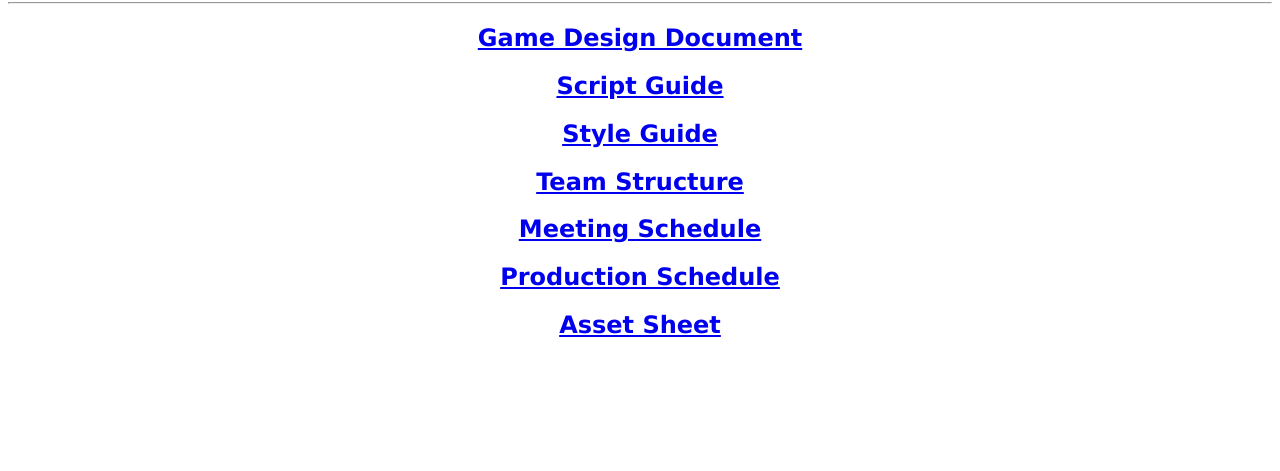
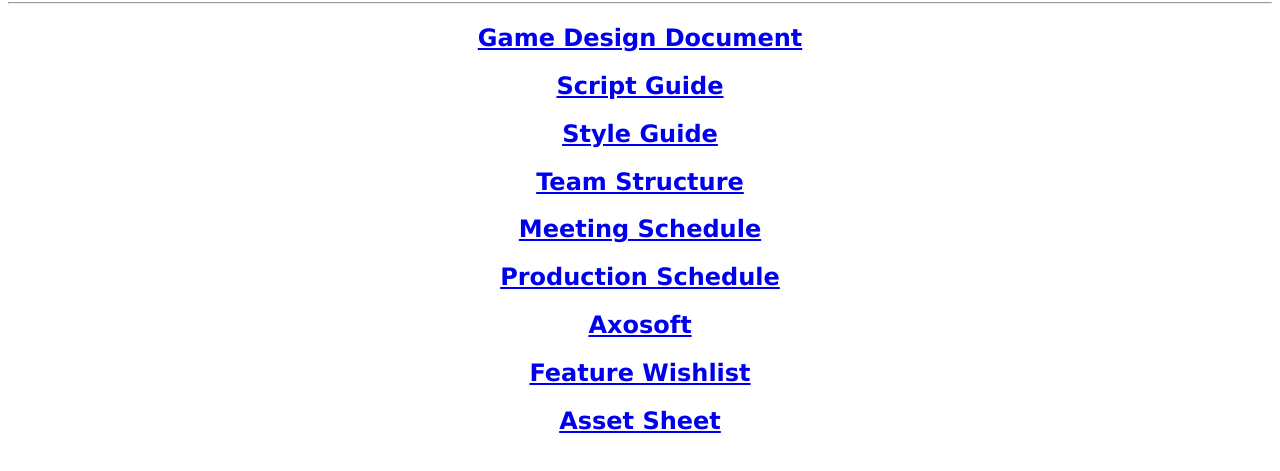
Before and after one commit to AyleeUhn/eksarahn.github.io, a plain HTML site: page index.html in a window 1280 px wide. Shown: the part 177-648 px from the top of the page. Drawn offline with Linux system fonts and the light colour scheme.

Commit message:
Implement Links
Links to Feature List, Axosoft

```diff
--- a/index.html
+++ b/index.html
@@ -16,6 +16,8 @@
     <h2><a href="https://docs.google.com/document/d/1fNyR8RHazgjP2no0tJ0EuhchafRZ8NgFfNAYPKcJ1rk/edit">Team Structure</a></h2>
     <h2><a href="https://docs.google.com/spreadsheets/d/1bjhVBXLS4zOmZkcPCLK5tz_E_u2gBmgat5xVX-eB5ok/edit">Meeting Schedule</a></h2>
     <h2><a href="https://docs.google.com/spreadsheets/d/1301rZbKI9rxZgbO_EZa-ZI-d5oLC8l7mUvHila74gCI/edit">Production Schedule</a></h2>
+    <h2><a href="https://uvustudios.axosoft.com/">Axosoft</a></h2>
+    <h2><a href="https://docs.google.com/spreadsheets/d/1IAupvaUlqfzSrsVieDy3__kn6mkcwA3XAeyCw2HgXjY/edit#gid=0">Feature Wishlist</a></h2>
     <h2><a href="https://docs.google.com/forms/d/e/1FAIpQLSe8EJCqCrpjLLU7ORkB2MiyA33sIs1h0HCgP5v9mtWm4rllgA/viewform?usp=sf_link">Asset Sheet</a></h2></center>
 </body></font>
 </html>
```
